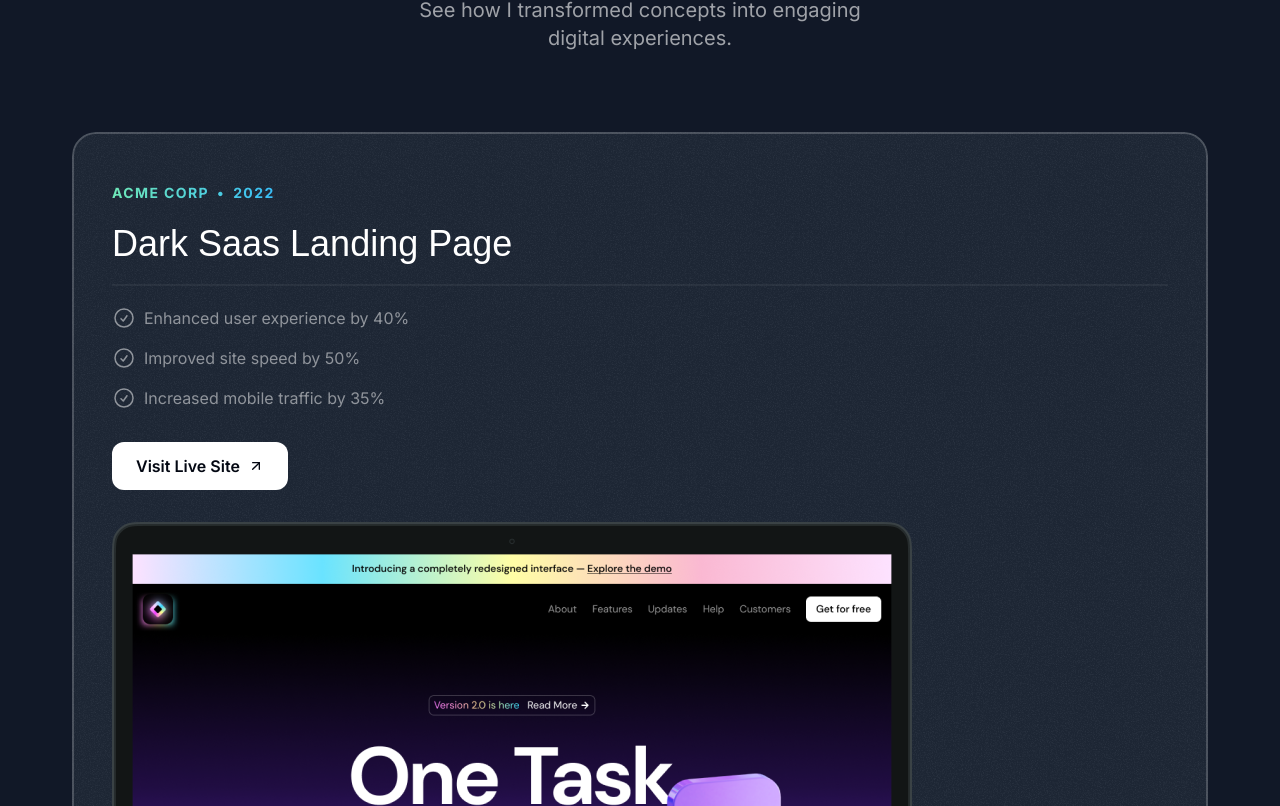
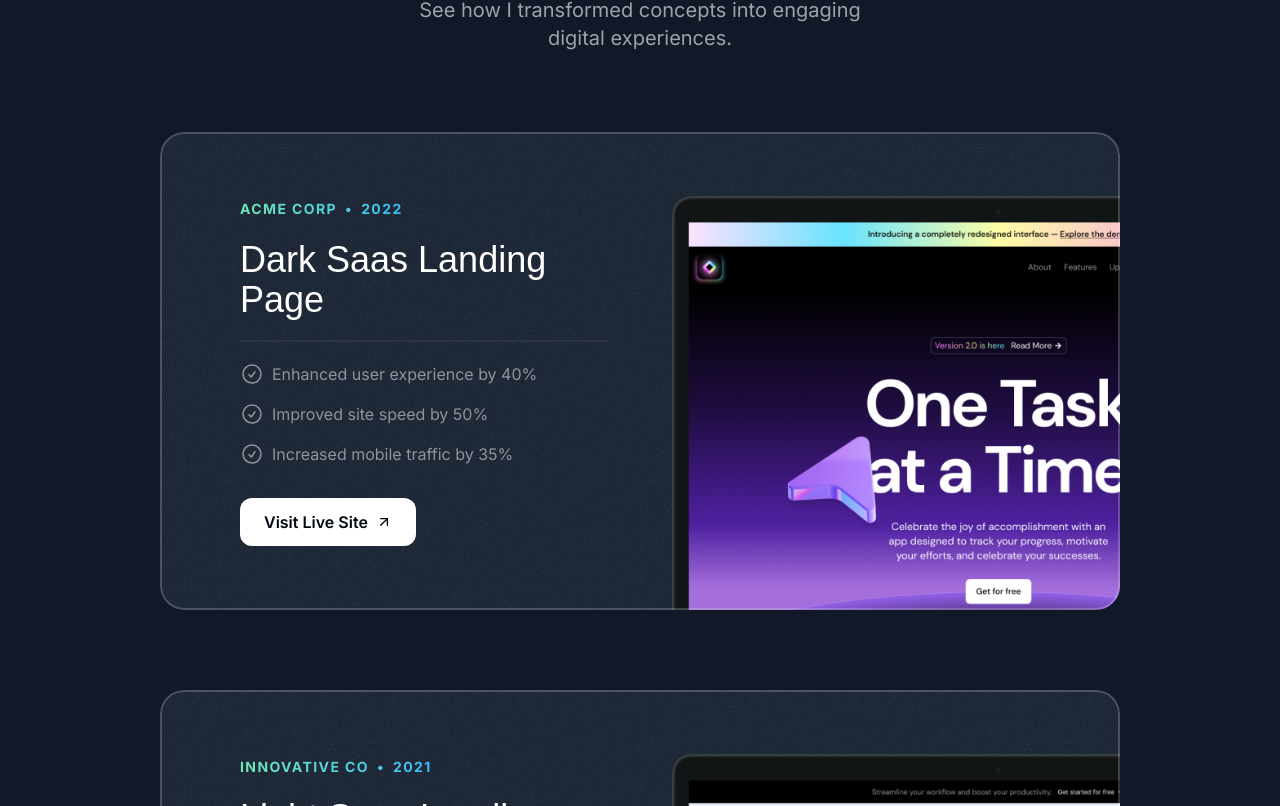
Before and after one commit to Toheedullah-K3/dev-portfolio, a Next.js app: page / in a window 1280 px wide. Shown: the part 1134-1940 px from the top of the page. Built offline with nearby package versions, Linux system fonts and the light colour scheme; a web font is replaced by a local one.

Commit message:
Project Section Complete

```diff
--- a/src/app/globals.css
+++ b/src/app/globals.css
@@ -11,3 +11,9 @@
     @apply absolute inset-0  border-2 top-1/2 left-1/2 -translate-x-1/2 -translate-y-1/2 rounded-full border-emerald-300/5 shadow-[0_0_80px_inset] shadow-emerald-300/5
   }
 }
+
+@layer utilities{
+  .container {
+    @apply lg:max-w-5xl
+  }
+}
--- a/src/sections/Projects.tsx
+++ b/src/sections/Projects.tsx
@@ -61,12 +61,14 @@ export const ProjectsSection = () => {
 
         <div className="flex md:mt-20 flex-col mt-10 gap-20">
           {portfolioProjects.map(project => (
-            <div key={project.title} className="bg-gray-800 rounded-3xl relative z-0 overflow-hidden after:z-10 after:content-[''] after:absolute after:inset-0 after:outline after:outline-2 after:-outline-offset-2 after:rounded-3xl after:outline-white/20 px-8 pt-8 after:pointer-events-none md:pt-12 md:px-10">
+            <div key={project.title} className="bg-gray-800 rounded-3xl relative z-0 overflow-hidden after:z-10 after:content-[''] after:absolute after:inset-0 after:outline after:outline-2 after:-outline-offset-2 after:rounded-3xl after:outline-white/20 px-8 pt-8 after:pointer-events-none md:pt-12 md:px-10 lg:pt-16 lg:px-20">
 
               <div className="absolute inset-0 -z-10 opacity-5" style={{
                 backgroundImage: `url(${grainImage.src})`
               }}>
               </div>
+              <div className="lg:grid lg:grid-cols-2 lg:gap-16">
+                <div className="lg:pb-16">
                   <div className="bg-gradient-to-r from-emerald-300 to-sky-400 inline-flex gap-2 font-bold uppercase tracking-widest text-sm text-transparent bg-clip-text">
                     <span> {project.company} </span>
                     <span>&bull;</span>
@@ -98,12 +100,15 @@ export const ProjectsSection = () => {
                       />
                     </button>
                   </a>
-
+                </div>
+                <div className="relative">
                   <Image
                     src={project.image}
                     alt={project.title}
-                className="mt-8 -mb-4 md:-mb-0"
+                    className="mt-8 -mb-4 md:-mb-0 lg:mt-0 lg:absolute lg:h-full lg:w-auto lg:max-w-none"
                   />
+                </div>
+              </div>
             </div>
           ))}
         </div>
```
Lines whose indentation alone changed are shown as unchanged.
